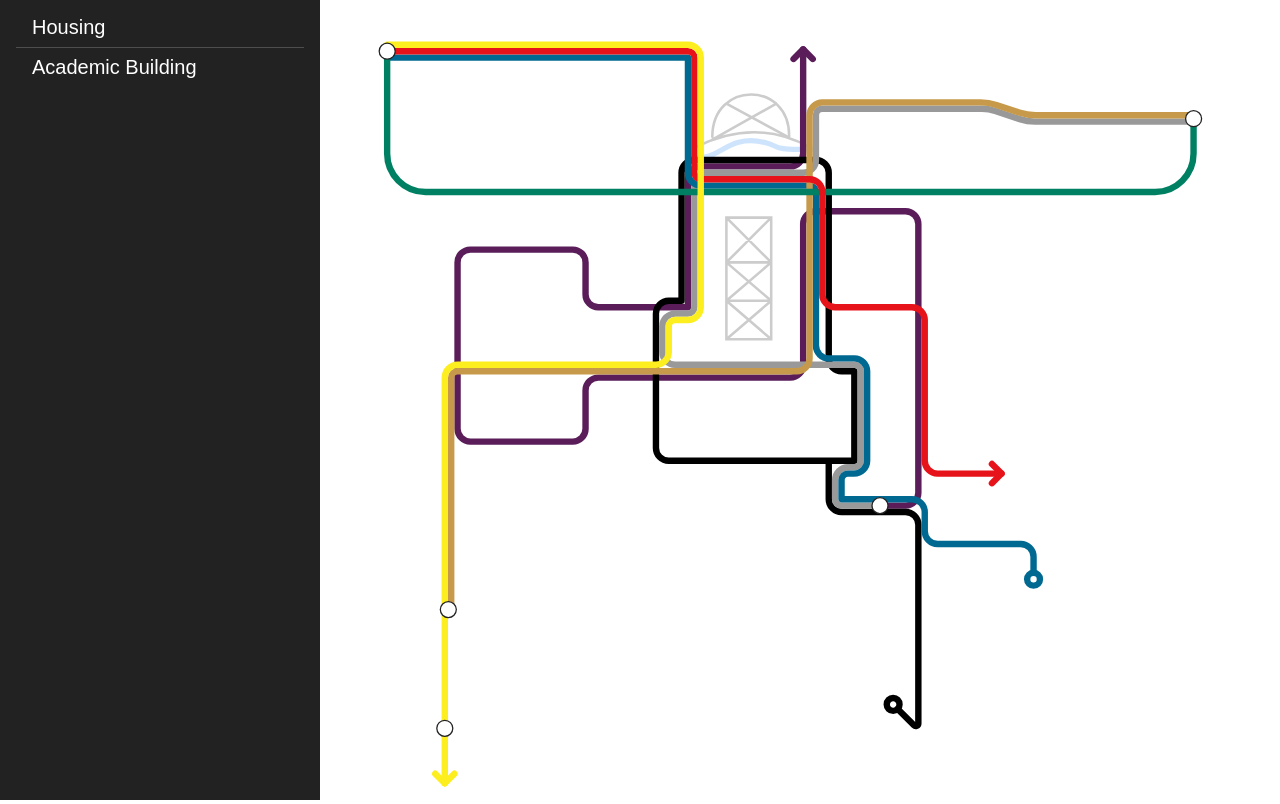
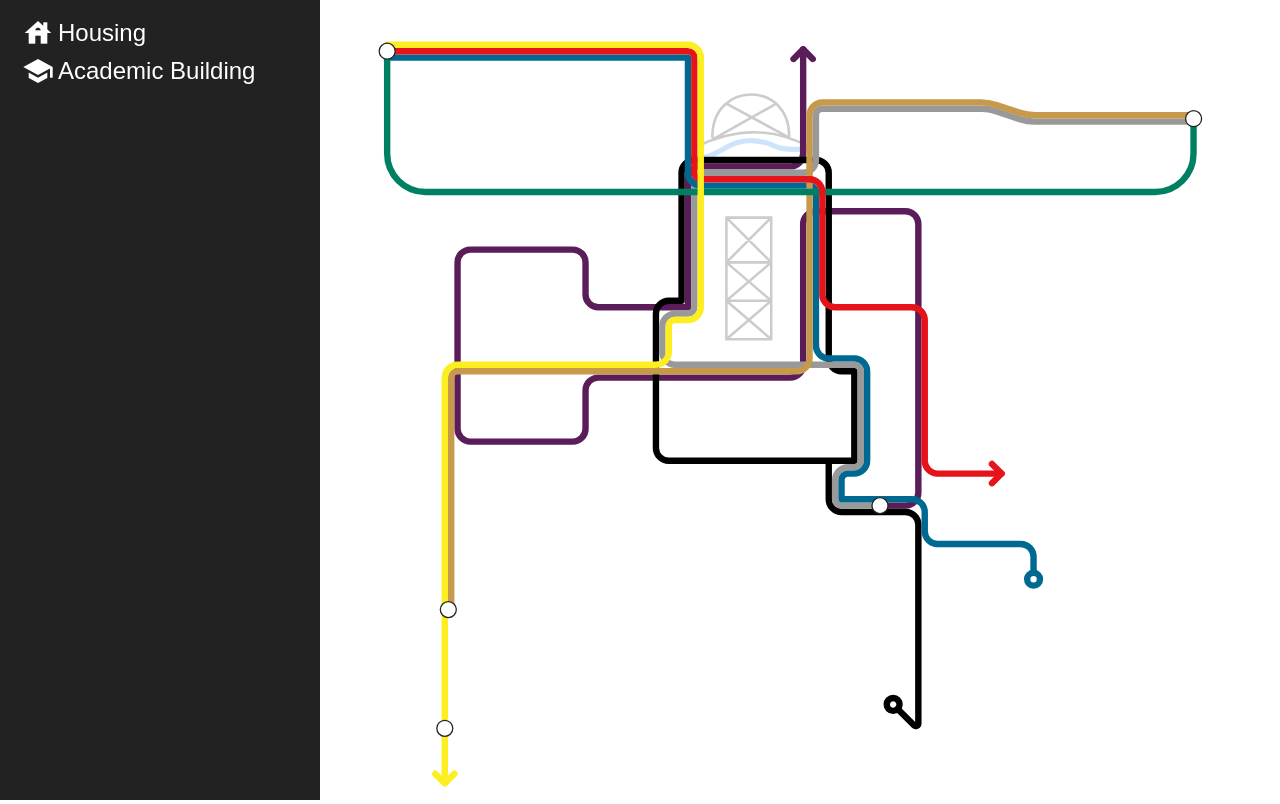
Before and after one commit to CUMTD/CampusMap, a React (Create React App) app: page / in a window 1280 px wide. Built offline with nearby package versions, Linux system fonts and the light colour scheme; a web font is replaced by a local one.

Commit message:
style picker

```diff
--- a/public/index.html
+++ b/public/index.html
@@ -7,6 +7,9 @@
 	<meta name="viewport" content="width=device-width, initial-scale=1" />
 	<meta name="theme-color" content="#000000" />
 	<meta name="description" content="Web site created using create-react-app" />
+	<link rel="preconnect" href="https://fonts.googleapis.com" crossorigin>
+	<link rel="dns-prefetch" href="https://fonts.googleapis.com">
+	<link href="https://fonts.googleapis.com/icon?family=Material+Icons" rel="stylesheet">
 	<link rel="preconnect" href="https://use.typekit.net" crossorigin>
 	<link rel="dns-prefetch" href="https://use.typekit.net">
 	<link href="https://use.typekit.net/fhx0oer.css" rel="stylesheet">
--- a/src/components/picker/category.tsx
+++ b/src/components/picker/category.tsx
@@ -1,8 +1,7 @@
-import React, { FC, Fragment, useContext } from 'react';
+import React, { FC, useContext } from 'react';
 import { Actions } from '../../reducer';
 import { PointOfInterestCategory } from '../../types/pointOfInterestCategory';
 import { AppContext } from '../app';
-import PointOfInterest from './pointOfInterest';
 
 
 const Category: FC<PointOfInterestCategory> = (props: PointOfInterestCategory) => {
@@ -18,18 +17,10 @@ const Category: FC<PointOfInterestCategory> = (props: PointOfInterestCategory) =
 	}
 
 	return (
-		<Fragment>
-			<button disabled={open} onClick={onClick} className={open ? 'open' : 'closed'}>
-				{props.name}
-			</button>
-			{
-				open ?
-					<ul className="pois">
-						{props.pointsOfInterest.map(poi => <li key={poi.name}><PointOfInterest {...poi} /></li>)}
-					</ul> :
-					null
-			}
-		</Fragment>
+		<button disabled={open} onClick={onClick} className={open ? 'open' : 'closed'}>
+			<i className="material-icons">{props.icon}</i>
+			{props.name}
+		</button>
 	);
 }
 export default Category;
--- a/src/components/picker/clearButton.tsx
+++ b/src/components/picker/clearButton.tsx
@@ -1,22 +1,18 @@
-import React, { CSSProperties, FC, useContext } from 'react';
+import React, { FC, useContext } from 'react';
 import { Actions } from '../../reducer';
 import '../../scss/clear-button.scss';
 import { AppContext } from '../app';
 
 const ClearButton: FC = () => {
 	const context = useContext(AppContext);
-	const show = context.state.selectedPointOfInterestCategory !== null || context.state.selectedPointOfInterest !== null;
-	const style: CSSProperties = {
-		opacity: show ? 1 : 0
-	};
 
 	function onClick(): void {
 		context.dispatch({ type: Actions.Clear });
 	}
 
 	return (
-		<button className="clear-button" style={style} onClick={onClick}>
-			Clear
+		<button className="clear-button" onClick={onClick}>
+			<i className="material-icons">arrow_back</i>
 		</button>
 	);
 }
--- a/src/components/picker/picker.tsx
+++ b/src/components/picker/picker.tsx
@@ -2,13 +2,13 @@ import React, { FC, useContext } from 'react';
 import '../../scss/picker.scss';
 import { AppContext } from '../app';
 import Category from './category';
-import ClearButton from './clearButton';
+import PointsOfInterest from './pointsOfInterest';
 
 const Picker: FC = () => {
 	const context = useContext(AppContext);
 
 	return <div className="picker">
-		<ul>
+		<ul className="category-list">
 			{
 				context
 					.state
@@ -16,7 +16,7 @@ const Picker: FC = () => {
 					.map(c => <li className="category" key={c.name}><Category {...c} /></li>)
 			}
 		</ul>
-		<ClearButton key="clear" />
+		<PointsOfInterest />
 	</div>
 }
 
--- a/src/components/picker/pointOfInterest.tsx
+++ b/src/components/picker/pointOfInterest.tsx
@@ -15,6 +15,7 @@ const PointOfInterest: FC<POI> = (props: POI) => {
 	}
 
 	return <button disabled={selected} className={selected ? 'selected' : 'unselected'} onClick={onClick}>
+		<i className="material-icons">{selected ? 'check_box' : 'check_box_outline_blank'}</i>
 		{props.name}
 	</button>
 };
--- /dev/null
+++ b/src/components/picker/pointsOfInterest.tsx
@@ -0,0 +1,30 @@
+import React, { FC, useContext } from 'react';
+import { AppContext } from '../app';
+import ClearButton from './clearButton';
+import PointOfInterest from './pointOfInterest';
+
+const PointsOfInterest: FC = () => {
+	const context = useContext(AppContext);
+
+	const open = context.state.selectedPointOfInterestCategory !== null;
+
+	return (
+		<div className={`points-of-interest ${open ? 'open' : 'closed'}`}>
+			<div className="title">
+				<ClearButton />
+				<h2>
+					{context.state.selectedPointOfInterestCategory?.name}
+				</h2>
+			</div>
+			<ul className="points-of-interest-list">
+				{
+					open ?
+						context.state.selectedPointOfInterestCategory?.pointsOfInterest.map(poi => <li key={poi.name} ><PointOfInterest {...poi} /></li>) :
+						null
+				}
+			</ul>
+		</div>
+	);
+}
+
+export default PointsOfInterest;
--- a/src/data.ts
+++ b/src/data.ts
@@ -39,6 +39,7 @@ export const Routes: Route[] = [
 export const PointsOfInterest: PointOfInterestCategory[] = [
 	{
 		name: 'Housing',
+		icon: 'house',
 		pointsOfInterest: [
 			{
 				name: 'Allen Hall',
@@ -93,6 +94,7 @@ export const PointsOfInterest: PointOfInterestCategory[] = [
 	},
 	{
 		name: 'Academic Building',
+		icon: 'school',
 		pointsOfInterest: [
 			{
 				name: 'Foellinger',
--- a/src/scss/clear-button.scss
+++ b/src/scss/clear-button.scss
@@ -1,9 +1,9 @@
 @import "./colors";
 
+.picker {
 	.clear-button {
-	transition: opacity 0.2s ease-in-out;
-	background: $blue;
-	color: $white;
+		background: $white;
+		color: $black;
 		margin: 0 1rem 1rem 1rem;
 		border: none;
 		display: block;
@@ -13,15 +13,14 @@
 		font-weight: 400;
 		-webkit-font-smoothing: antialiased;
 		-moz-osx-font-smoothing: grayscale;
+		text-align: center;
+
 		&:hover {
 			text-decoration: underline;
 		}
 		&:active,
 		&:focus {
-		background: $red;
 			text-decoration: none;
 		}
-	&:focus {
-		outline-color: $red;
 	}
 }
--- a/src/scss/picker.scss
+++ b/src/scss/picker.scss
@@ -1,59 +1,105 @@
 @import "./colors";
 
+$picker-width: 20rem;
+
 .picker {
-	min-width: 20rem;
+	width: $picker-width;
 	background: $black;
 	color: $white;
 	display: flex;
 	flex-flow: column nowrap;
 	height: 100%;
 
+	button {
+		background: none;
+		border: none;
+		color: inherit;
+		font-family: interstate, sans-serif;
+		-webkit-font-smoothing: antialiased;
+		-moz-osx-font-smoothing: grayscale;
+		font-size: 1.5rem;
+		text-align: left;
+		display: flex;
+		flex-flow: row nowrap;
+		align-items: center;
+
+		i {
+			font-size: 2rem;
+			margin-right: 0.25rem;
+		}
+	}
+
 	ul {
 		list-style: none;
-		margin: 0;
-		padding: 0.5rem 1rem 0 1rem;
-		flex: 1 1 auto;
+		padding: 0 1rem;
+		li {
+			margin-bottom: 0.25rem;
+		}
+	}
 
-		button {
-			background: none;
-			border: none;
-			display: block;
-			color: $white;
-			padding: 0.5rem 1rem;
-			width: 100%;
-			text-align: left;
-			font-size: 1.25rem;
-			font-family: interstate, sans-serif;
-			-webkit-font-smoothing: antialiased;
-			-moz-osx-font-smoothing: grayscale;
+	.points-of-interest {
+		$width: $picker-width - 1rem;
+		$bg: $blue;
+		width: $width;
+		background: $bg;
 
-			&:hover {
-				&,
-				strong {
-					color: $red !important;
-					transition: 0.5s ease-in-out;
+		position: fixed;
+		top: 0;
+		bottom: 0;
+		left: -$width;
+		transition: left 0.2s ease-out;
+		display: flex;
+		flex-flow: column nowrap;
+
+		.title {
+			display: flex;
+			flex-flow: row nowrap;
+			align-items: center;
+			padding: 0 1rem;
+			margin: 1rem 0;
+
+			button {
+				background: $white;
+				border: none;
+				color: $blue;
+				margin: 0 0.25rem 0 0;
+				padding: 0.125rem;
+				border-radius: 50%;
+				display: flex;
+				flex-flow: row nowrap;
+				align-items: center;
+				justify-content: center;
+				width: 2.25rem;
+				height: 2.25rem;
+				i {
+					font-size: 2rem;
+					margin: 0;
 				}
 			}
-
-			&.open {
-				color: $red;
+			h2 {
+				margin: 0;
+				font-weight: normal;
+				font-size: 1.5rem;
 			}
 		}
 
-		.category + .category {
-			border-top: 1px solid rgba($white, 0.2);
+		&.open {
+			left: 0;
+			box-shadow: 2px 0 8px rgba($white, 0.15);
+			transition: left 0.2s ease-in;
 		}
 
-		.pois {
-			padding-left: 1rem;
-
-			button {
-				font-size: 1rem;
-			}
-
-			.selected {
-				color: $blue;
+		button {
+			font-size: 1.25rem;
+			.material-icons {
+				font-size: 1em;
+				align-self: flex-start;
 			}
 		}
 	}
+
+	.points-of-interest-list {
+		flex: 1 1 auto;
+		margin: 0;
+	}
 }
--- a/src/types/pointOfInterestCategory.ts
+++ b/src/types/pointOfInterestCategory.ts
@@ -4,4 +4,5 @@ import { PointOfInterestType } from "./pointOfInterestType";
 export interface PointOfInterestCategory {
 	name: PointOfInterestType;
 	pointsOfInterest: PointOfInterest[];
+	icon: string;
 }
```
Also changed, not shown: 1 other file (tests, documents, lock files or other folders). Lines whose indentation alone changed are shown as unchanged.
